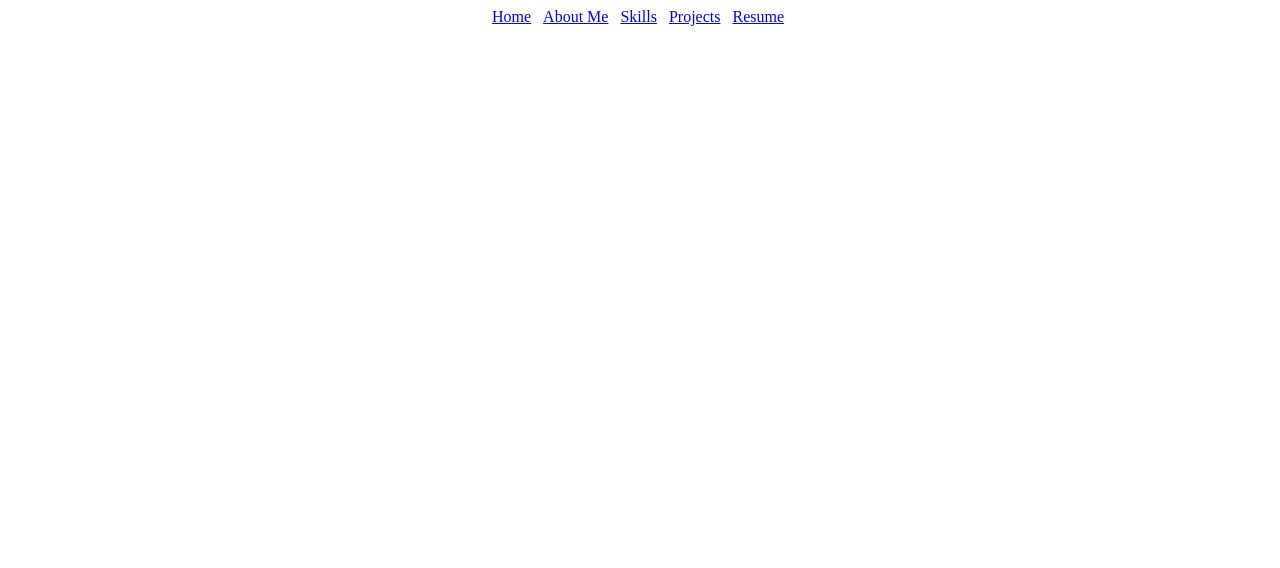
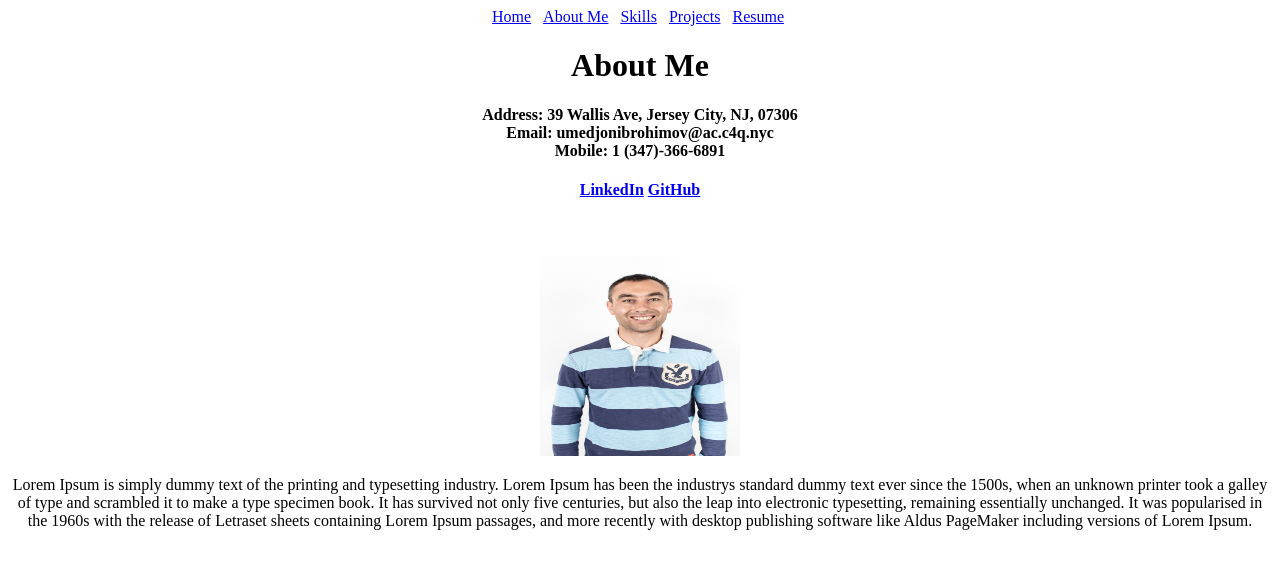
Before and after one commit to hackrack/personal_web_site, a React (Create React App) app: page /about in a window 1280 px wide. Shown: the top 568 px of the page. Built offline with nearby package versions, Linux system fonts and the light colour scheme.

Commit message:
video added

```diff
--- a/src/App.css
+++ b/src/App.css
@@ -22,6 +22,19 @@
   font-size: large;
 }
 
+#myVideo {
+   position: fixed;
+   top: 0;
+   right: 0;
+   bottom: 0;
+   left: 0;
+   min-width: 100%;
+   min-height: 100%;
+   overflow: hidden;
+   z-index: -100;
+}
+
+
 @keyframes App-logo-spin {
   from { transform: rotate(0deg); }
   to { transform: rotate(360deg); }
--- a/src/App.js
+++ b/src/App.js
@@ -14,14 +14,14 @@ class App extends Component {
       <div className="App">
         <nav>
           <Link to="/">Home</Link>&nbsp;&nbsp;&nbsp;
-          <Link to="/aboutme">About Me</Link>&nbsp;&nbsp;&nbsp;
+          <Link to="/about">About Me</Link>&nbsp;&nbsp;&nbsp;
           <Link to="/skills">Skills</Link>&nbsp;&nbsp;&nbsp;
           <Link to="/projects">Projects</Link>&nbsp;&nbsp;&nbsp;
           <Link to="/resume">Resume</Link>&nbsp;
         </nav>
         <Switch>
           <Route exact path="/" component={Home} />
-          <Route path="/aboutme" component={About} />
+          <Route path="/about" component={About} />
           <Route path="/skills" component={Skills} />
           <Route path="/projects" component={Projects} />
           <Route path="/resume" component={Resume} />
--- a/src/components/About.js
+++ b/src/components/About.js
@@ -5,15 +5,14 @@ let styles = {
   height: "200px",
   width: "200px"
 }
+
 class About extends React.Component {
 
     render() {
       return(
         <div>
           <h1>About Me</h1>
-          <h4>39 Wallis Ave, Jersey City, NJ, 07306</h4>
-          <h5>Email: umedjonibrohimov@ac.c4q.nyc</h5>
-          <h5>Mobile: 1 (347)-366-6891</h5>
+          <h4>Address: 39 Wallis Ave, Jersey City, NJ, 07306<br/>Email: umedjonibrohimov@ac.c4q.nyc<br/>Mobile: 1 (347)-366-6891</h4>
           <h4>
             <a href="https://www.linkedin.com/in/umedjon-ibrohimov/" target="_blank">
               LinkedIn
--- a/src/components/Home.js
+++ b/src/components/Home.js
@@ -1,11 +1,17 @@
 import React, { Component } from "react";
+import video from "../video/video2.mp4";
+import '../App.css';
 
 class Home extends React.Component {
-
     render() {
       return(
         <div>
           <h1>Umedjon Ibrohimov</h1>
+          <video autoPlay muted loop id="myVideo">
+            <source src={video} type="video/mp4" />
+            Your browser does not support HTML5 video.
+          </video>
+
         </div>
       )
     }
```
Also changed, not shown: 2 other files (tests, documents, lock files or other folders).
